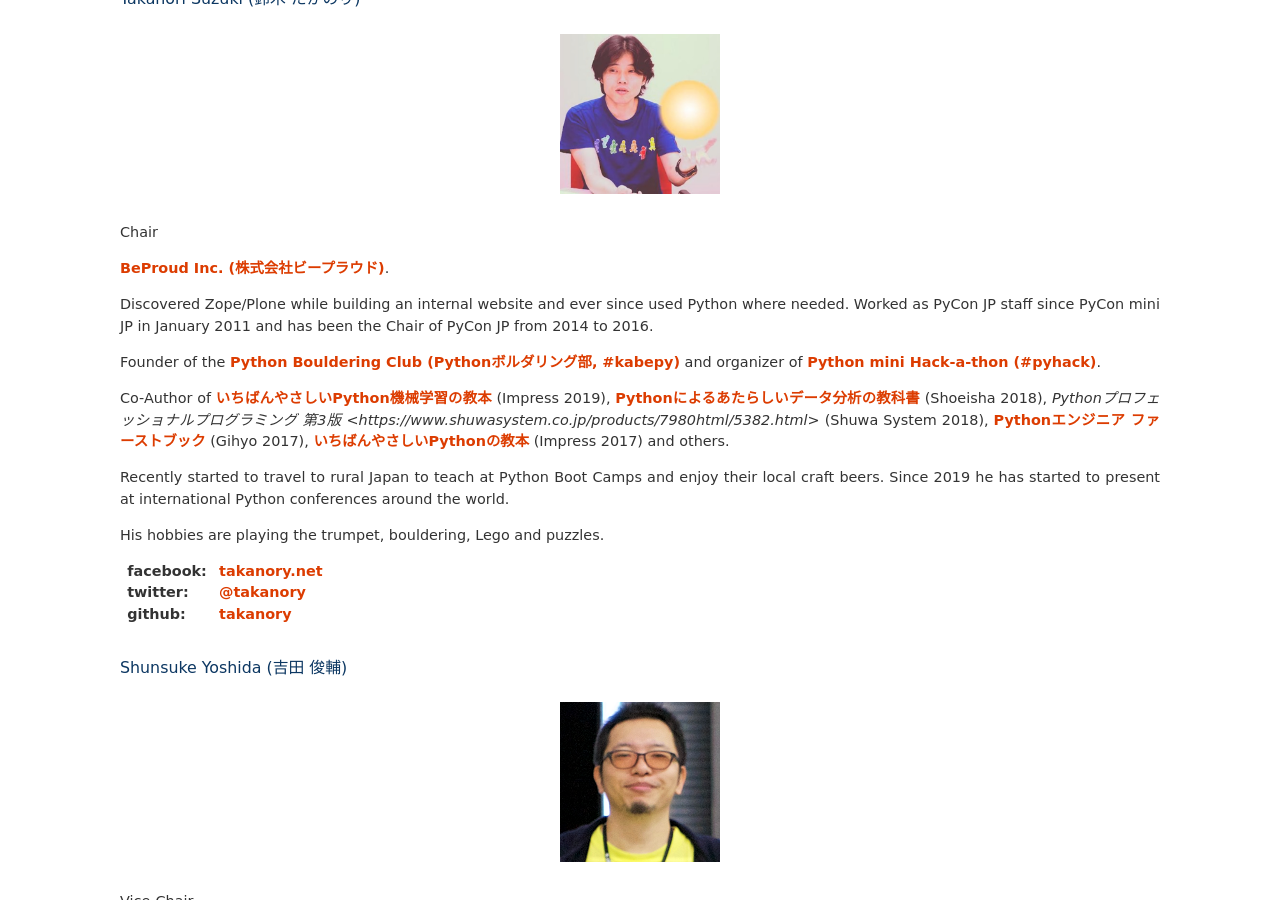
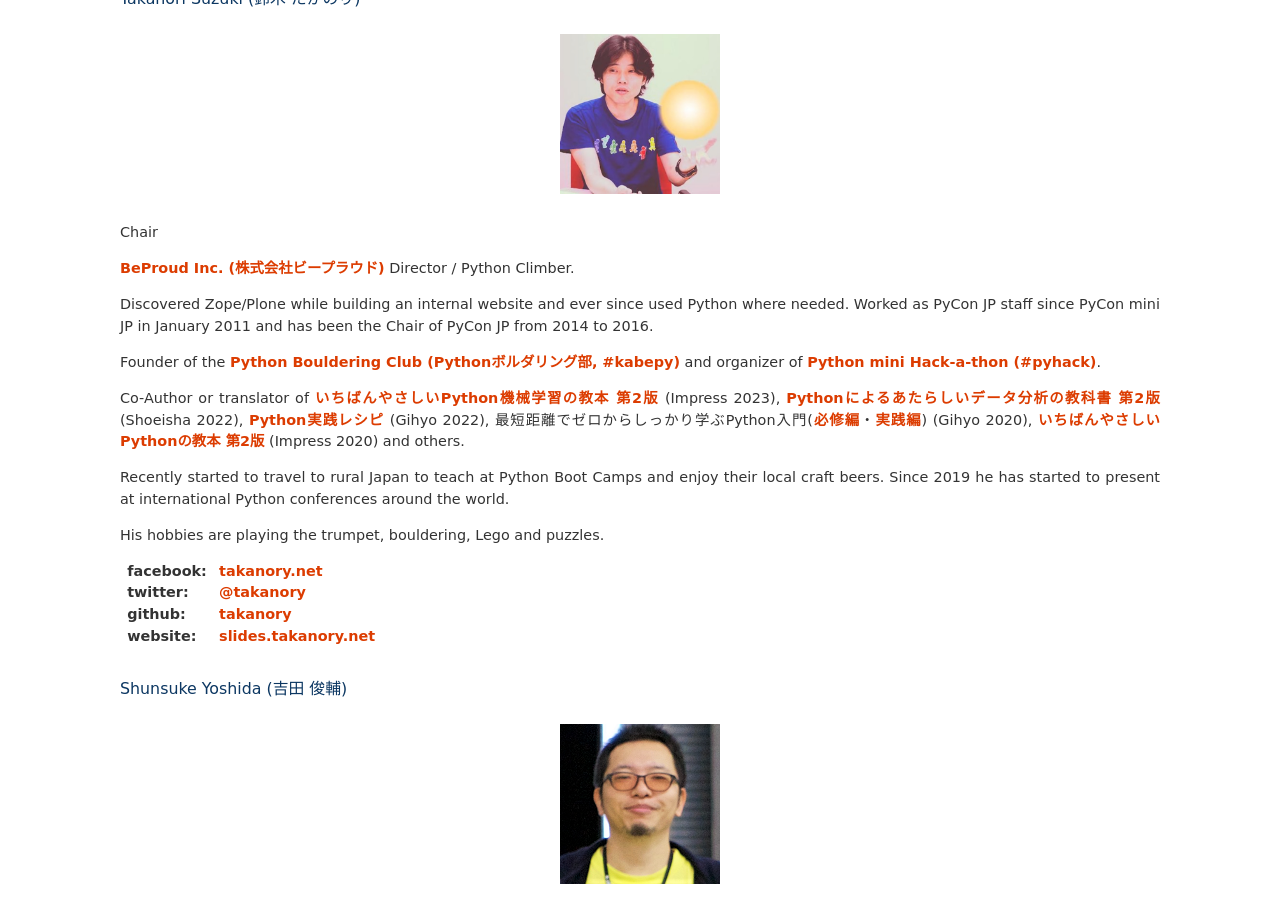
Before and after one commit to pyconjp/www.pycon.jp, a Sphinx documentation site: the page built from source/committee/english.rst, in a window 1280 px wide and 900 px high, scrolled down 950 px. Built offline with Sphinx 7.4.7, drawn with Linux system fonts in a browser that asks for light colours.

Commit message:
update takanory's english profile

```diff
--- a/source/committee/english.rst
+++ b/source/committee/english.rst
@@ -41,13 +41,18 @@ Takanori Suzuki (鈴木 たかのり)
 
 Chair
 
-`BeProud Inc. (株式会社ビープラウド) <https://www.beproud.jp/>`_.
+`BeProud Inc. (株式会社ビープラウド) <https://www.beproud.jp/>`_ Director / Python Climber.
 
 Discovered Zope/Plone while building an internal website and ever since used Python where needed. Worked as PyCon JP staff since PyCon mini JP in January 2011 and has been the Chair of PyCon JP from 2014 to 2016.
 
 Founder of the `Python Bouldering Club (Pythonボルダリング部, #kabepy) <https://kabepy.connpass.com/>`_ and organizer of `Python mini Hack-a-thon (#pyhack) <https://pyhack.connpass.com/>`_.
 
-Co-Author of `いちばんやさしいPython機械学習の教本 <https://book.impress.co.jp/books/1118101072>`_ (Impress 2019), `Pythonによるあたらしいデータ分析の教科書 <https://www.shoeisha.co.jp/book/detail/9784798158341>`_ (Shoeisha 2018), `Pythonプロフェッショナルプログラミング 第3版 <https://www.shuwasystem.co.jp/products/7980html/5382.html>` (Shuwa System 2018), `Pythonエンジニア ファーストブック <https://gihyo.jp/book/2017/978-4-7741-9222-2>`_ (Gihyo 2017), `いちばんやさしいPythonの教本 <https://book.impress.co.jp/books/1116101151>`_ (Impress 2017) and others.
+Co-Author or translator of
+`いちばんやさしいPython機械学習の教本 第2版 <https://book.impress.co.jp/books/1122101123>`__ (Impress 2023),
+`Pythonによるあたらしいデータ分析の教科書 第2版 <https://www.seshop.com/product/detail/25331>`__ (Shoeisha 2022),
+`Python実践レシピ <https://gihyo.jp/book/2022/978-4-297-12576-9>`_ (Gihyo 2022),
+最短距離でゼロからしっかり学ぶPython入門(`必修編 <https://gihyo.jp/book/2020/978-4-297-11570-8>`_・`実践編 <https://gihyo.jp/book/2020/978-4-297-11572-2>`_) (Gihyo 2020),
+`いちばんやさしいPythonの教本 第2版 <https://book.impress.co.jp/books/1119101162>`_ (Impress 2020) and others.
 
 Recently started to travel to rural Japan to teach at Python Boot Camps and enjoy their local craft beers. Since 2019 he has started to present at international Python conferences around the world.
 
@@ -56,6 +61,7 @@ His hobbies are playing the trumpet, bouldering, Lego and puzzles.
 :facebook: `takanory.net <https://www.facebook.com/takanory.net>`_
 :twitter: `@takanory <https://twitter.com/takanory>`_
 :github: `takanory <https://github.com/takanory/>`_
+:website: `slides.takanory.net <https://slides.takanory.net/>`_
 
 Shunsuke Yoshida (吉田 俊輔)
 ----------------------------
```
